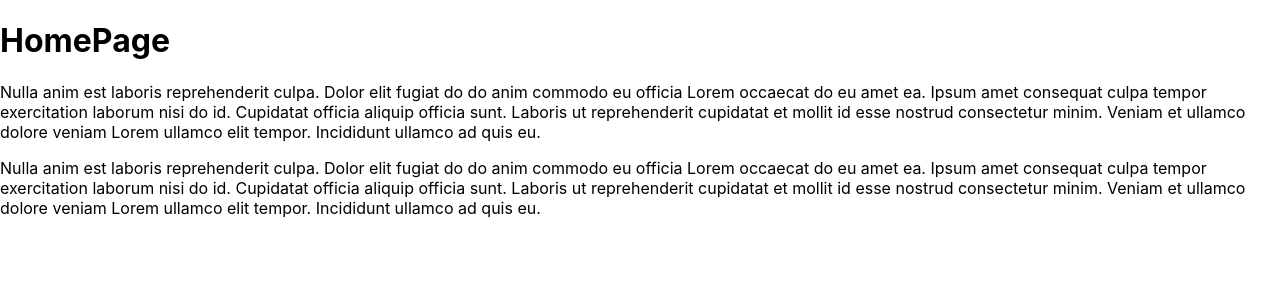
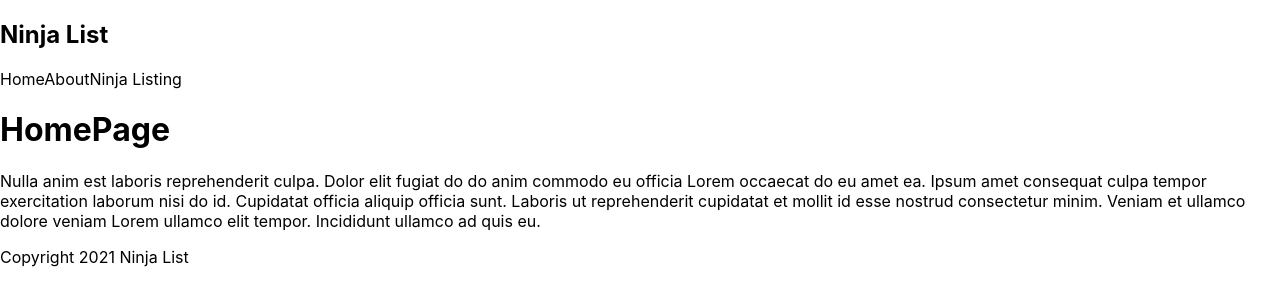
Before and after one commit to ValeedAnjum/next-js, a Next.js app: page / in a window 1280 px wide. Shown: the top 306 px of the page. Built offline with nearby package versions, Linux system fonts and the light colour scheme.

Commit message:
navbar and footer added

```diff
--- /dev/null
+++ b/comps/Footer.js
@@ -0,0 +1,9 @@
+const Footer = () => {
+  return (
+    <footer>
+      Copyright 2021 Ninja List
+    </footer>
+  );
+}
+
+export default Footer;
--- /dev/null
+++ b/comps/Navbar.js
@@ -0,0 +1,14 @@
+const Navbar = () => {
+  return (
+    <nav>
+      <div className="logo">
+        <h1>Ninja List</h1>
+      </div>
+      <a>Home</a>
+      <a>About</a>
+      <a>Ninja Listing</a>
+    </nav>
+);
+}
+
+export default Navbar;
--- a/pages/index.js
+++ b/pages/index.js
@@ -1,10 +1,13 @@
 import Head from "next/head";
 import Image from "next/image";
+import Footer from "../comps/Footer";
+import Navbar from "../comps/Navbar";
 import styles from "../styles/Home.module.css";
 
 export default function Home() {
   return (
     <div>
+      <Navbar />
       <h1>HomePage</h1>
       <p>
         Nulla anim est laboris reprehenderit culpa. Dolor elit fugiat do do anim
@@ -14,14 +17,7 @@
         nostrud consectetur minim. Veniam et ullamco dolore veniam Lorem ullamco
         elit tempor. Incididunt ullamco ad quis eu.
       </p>
-      <p>
-        Nulla anim est laboris reprehenderit culpa. Dolor elit fugiat do do anim
-        commodo eu officia Lorem occaecat do eu amet ea. Ipsum amet consequat
-        culpa tempor exercitation laborum nisi do id. Cupidatat officia aliquip
-        officia sunt. Laboris ut reprehenderit cupidatat et mollit id esse
-        nostrud consectetur minim. Veniam et ullamco dolore veniam Lorem ullamco
-        elit tempor. Incididunt ullamco ad quis eu.
-      </p>
+      <Footer />
     </div>
   );
 }
```
